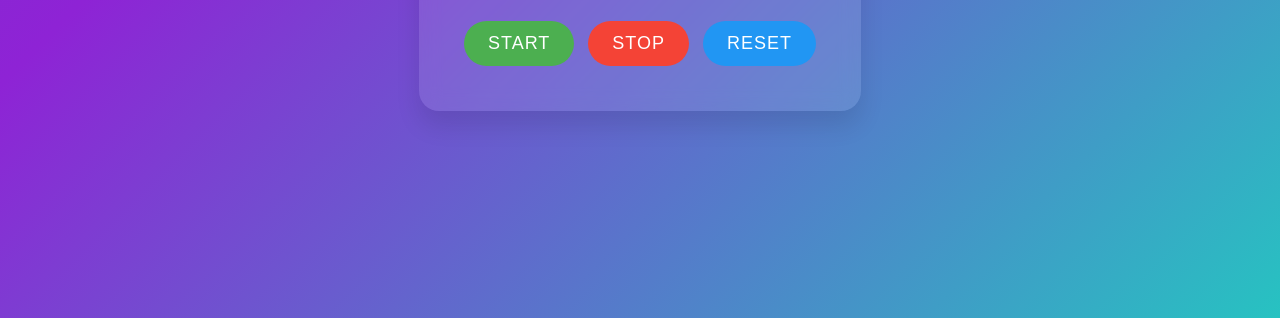
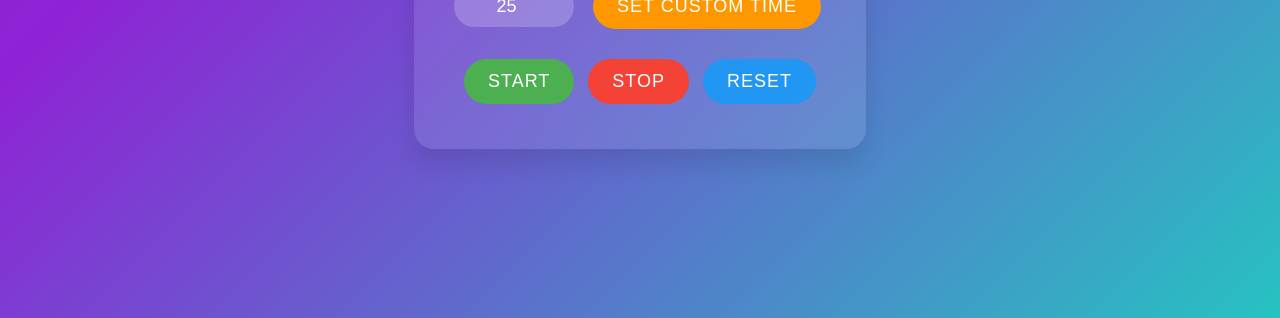
Before and after one commit to Aashish-Jha-11/Pomodoro, a plain HTML site: page index.html in a window 1280 px wide. Shown: the part 482-800 px from the top of the page. Drawn offline with Linux system fonts and the light colour scheme.

Commit message:
index.html

```diff
--- a/index.html
+++ b/index.html
@@ -10,9 +10,14 @@
     <div class="container">
         <h1 class="title">Pomodoro Timer</h1>
         <p class="timer" id="timer">50:00</p>
+        <div class="custom-timer">
+            <input type="number" id="custom-time" min="1" max="90" value="25" placeholder="Enter minutes (1-90)">
+            <button id="set-custom">Set Custom Time</button>
+        </div>
             <button id="start">Start</button>
             <button id="stop">Stop</button>
             <button id="reset">Reset</button>
     </div>
+    <script src="script.js"></script>
 </body>
 </html>
```
